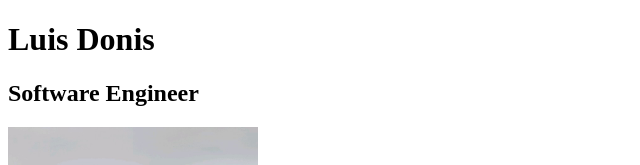
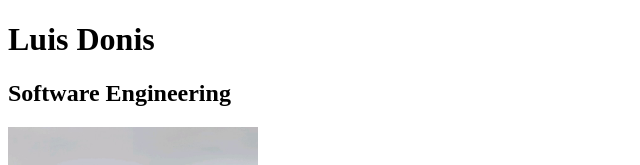
Before and after one commit to ldonis6/Luis-Donis-Resume, a plain HTML site: page index.html in a window 1280 px wide. Shown: the top 165 px of the page, 0-640 px from the left. Drawn offline with Linux system fonts and the light colour scheme.

Commit message:
Test MacOS Git

```diff
--- a/index.html
+++ b/index.html
@@ -7,7 +7,7 @@
 </head>
 <body>
     <h1>Luis Donis</h1>
-    <h2>Software Engineer</h2>
+    <h2>Software Engineering</h2>
     <img src="ProfilePicture.jpg" height="250" width="250">
     <h3>About Me</h3>
     <p>I am a dedicated Revenue Associate in the Hospitality industry, where I specialize in optimizing revenue streams and ensuring financial efficiency for our clients. My role involves analyzing data, managing rates, and implementing strategies to maximize profitability in a dynamic and fast-paced environment.
```
